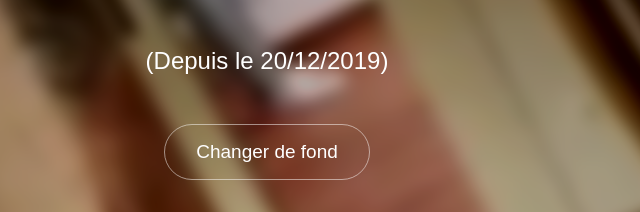
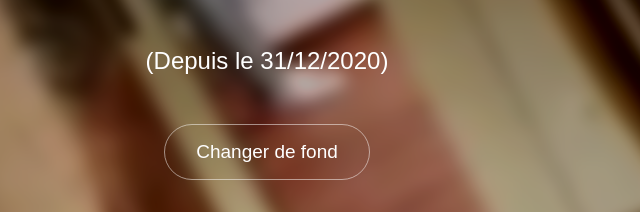
Before and after one commit to QuentinMAROIS/QuentinMAROIS.github.io, a plain HTML site: page soiree.html in a window 1280 px wide. Shown: the part 408-620 px from the top of the page, 373-1013 px from the left. Drawn offline with Linux system fonts and the light colour scheme; a web font is replaced by a local one.

Commit message:
Update soiree.html

```diff
--- a/soiree.html
+++ b/soiree.html
@@ -13,7 +13,7 @@
 	<div class="forground">
 		<div id="time"></div>
 		<div class="txt">Depuis que la classe à fait une soirée chez Loïc</div>
-		<div class="txt">(Depuis le 20/12/2019)</div>
+		<div class="txt">(Depuis le 31/12/2020)</div>
 		<div id="btn"><a href="#" class="reload" onclick="randombg()">Changer de fond</a></div>
 		<div class="footer">Quentin MAROIS | 2021</div>
 	</div>
```
